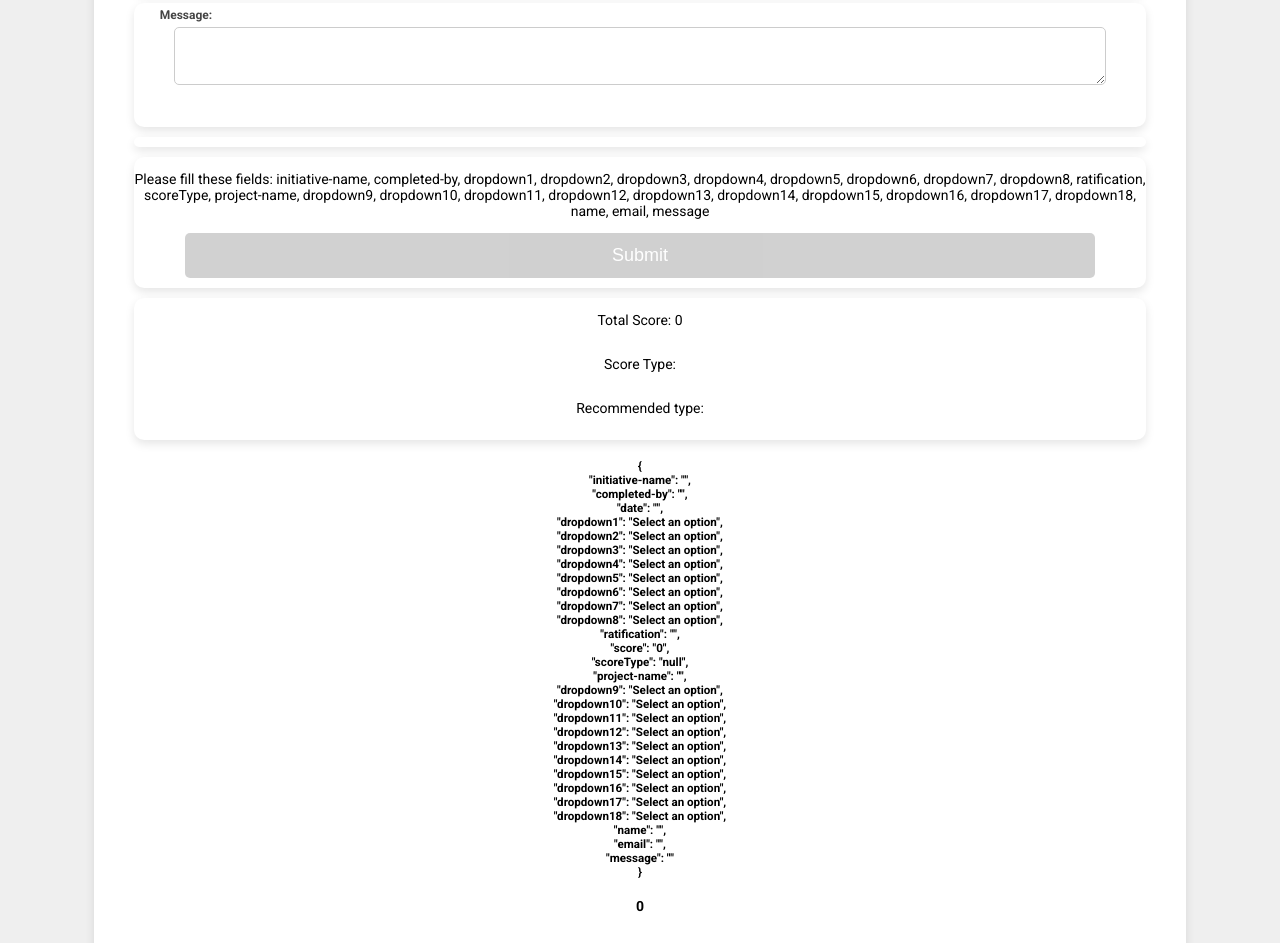
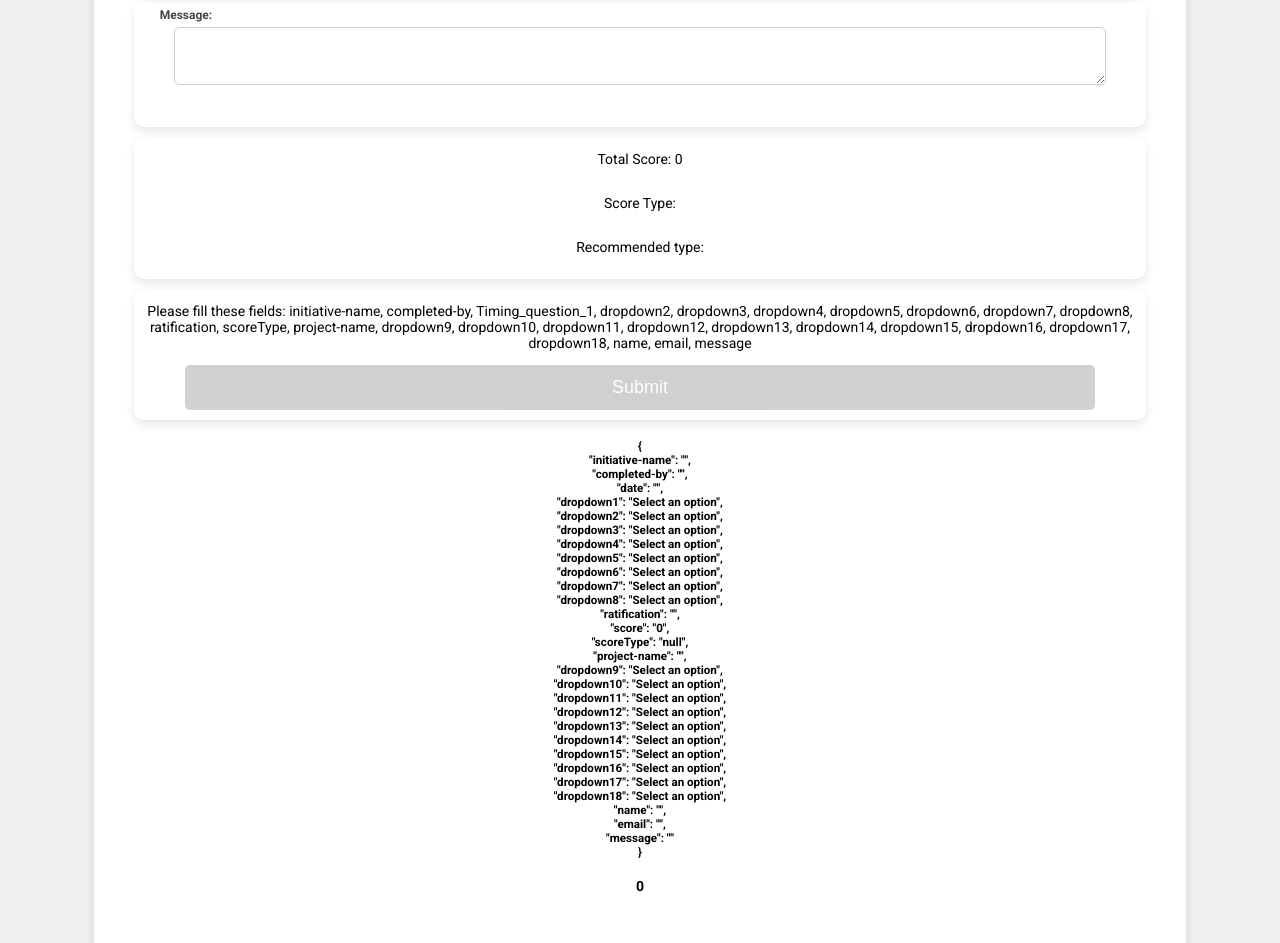
Before and after one commit to PiotrJesey/Prior, a website: page index.html in a window 1280 px wide. Shown: the part 4464-5407 px from the top of the page. Drawn offline with nearby package versions, Linux system fonts and the light colour scheme.

Commit message:
code changes

```diff
--- a/index.html
+++ b/index.html
@@ -38,7 +38,7 @@
               <h2>Questionnarie</h2>
               <h4>Timing</h4>
             <label for="dropdown1">Does the initiative have a definied start and end date?</label>
-        <select id="dropdown1" class="scoreDropdown">
+        <select id="dropdown1" class="scoreDropdown" name="Timing_question_1">
             <option value="0">Select an option</option>
         </select>
 
@@ -383,20 +383,20 @@
             <label for="message">Message:</label>
             <textarea id="message" name="message" required></textarea><br><br>
           </div>
+
           <div class="form-group">
-
+            <p>Total Score: <span id="sizing-score" name="score-sizing">0</span></p>
+            <p>Score Type: <span id="scoreSizingType" name ="score-sizing-type"></span></p>
+            <p>Recommended type: <span id="recommendedType"name="recommendationType"></span></p>
           </div>
           <div class="form-group">
             <div>
               <p id="empty"></p>
             </div>
+
           <button type="submit" id="submButton" onclick="sendToPowerAutomate(event)" >Submit</button>
           </div>
-          <div class="form-group">
-            <p>Total Score: <span id="sizing-score">0</span></p>
-            <p>Score Type: <span id="scoreSizingType"></span></p>
-            <p>Recommended type: <span id="recommendedType"></span></p>
-          </div>
+
         </form>
         <h5 id="ref">d</h5>
         <h4 id="totalScore">sd</h4>
--- a/javascript/main.js
+++ b/javascript/main.js
@@ -1,4 +1,5 @@
  // import  options from './options.js';
+
 
  function MyFunction() {
     let button = document.getElementById("submButton");
@@ -10,6 +11,7 @@
         if (element.value.trim() === "" || element.selectedIndex === 0) {
             arr.push(element.name || element.id);
             isEmpty = true;
+
         }
     });
 
@@ -17,6 +19,7 @@
         //alert("Empty fields: " + arr.join(", ")); // Show empty fields
         document.getElementById("empty").textContent = `Please fill these fields: ${arr.join(", ")}`
         button.disabled = true;
+
     } else {
         button.disabled = false;
     }
@@ -156,7 +159,7 @@ const dropdownData = {
 const dropdownItems = Object.keys(dropdownData).length;
 const selectElement = document.getElementById("dropdown");
 const scoreDisplay = document.getElementById("score");
-const scoreSizingDisplay = document.getElementById("sizing-score");
+const scoreSizingDisplay = document.getElementById("sizingScore");
 const scoreTypeDisplay = document.getElementById("scoreType");
 const scoreSizingTypeDisplay = document.getElementById("scoreSizingType");
 const recommendedTypeDisplay = document.getElementById("recommendedType");
```
